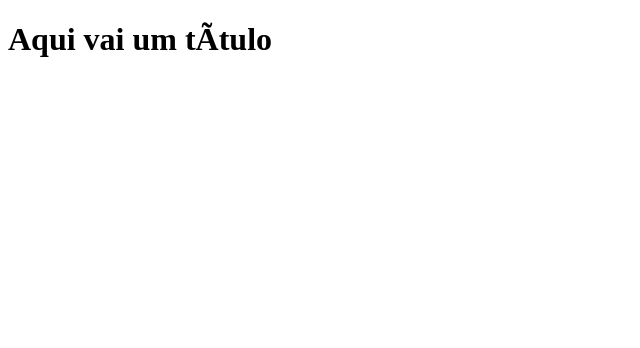
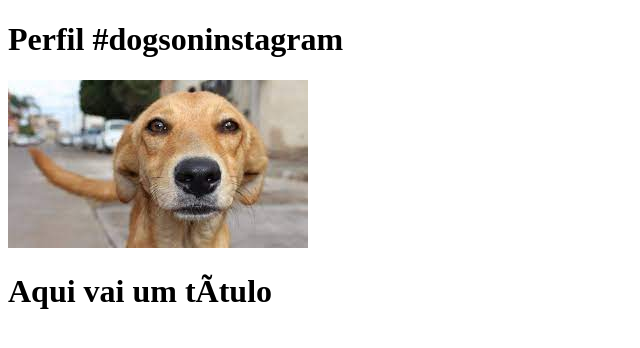
Before and after one commit to dwmedeirosDev/pr3_descomplica, a plain HTML site: page index.html in a window 1280 px wide. Shown: the whole page, without its empty margins (0-640 px from the left). Drawn offline with Linux system fonts and the light colour scheme.

Commit message:
Adc_Dogs

```diff
--- a/index.html
+++ b/index.html
@@ -4,7 +4,7 @@
 
 <head>
 
-  <title>Título da página</title>
+  <title>Fanpage de Gatinhos</title>
 
   <meta charset=“utf-8”>
 
@@ -12,8 +12,16 @@
 
 <body>
 
-  <h1>Aqui vai um título</h1>
+  <h1>Perfil #dogsoninstagram</h1>
+
+  <img src="/imagens/viralata.jpeg" />
 
 </body>
 
 </html>
+
+<h1>Aqui vai um título</h1>
+
+</body>
+
+</html>
```
Also changed, not shown: imagens/viralata.jpeg (added).
